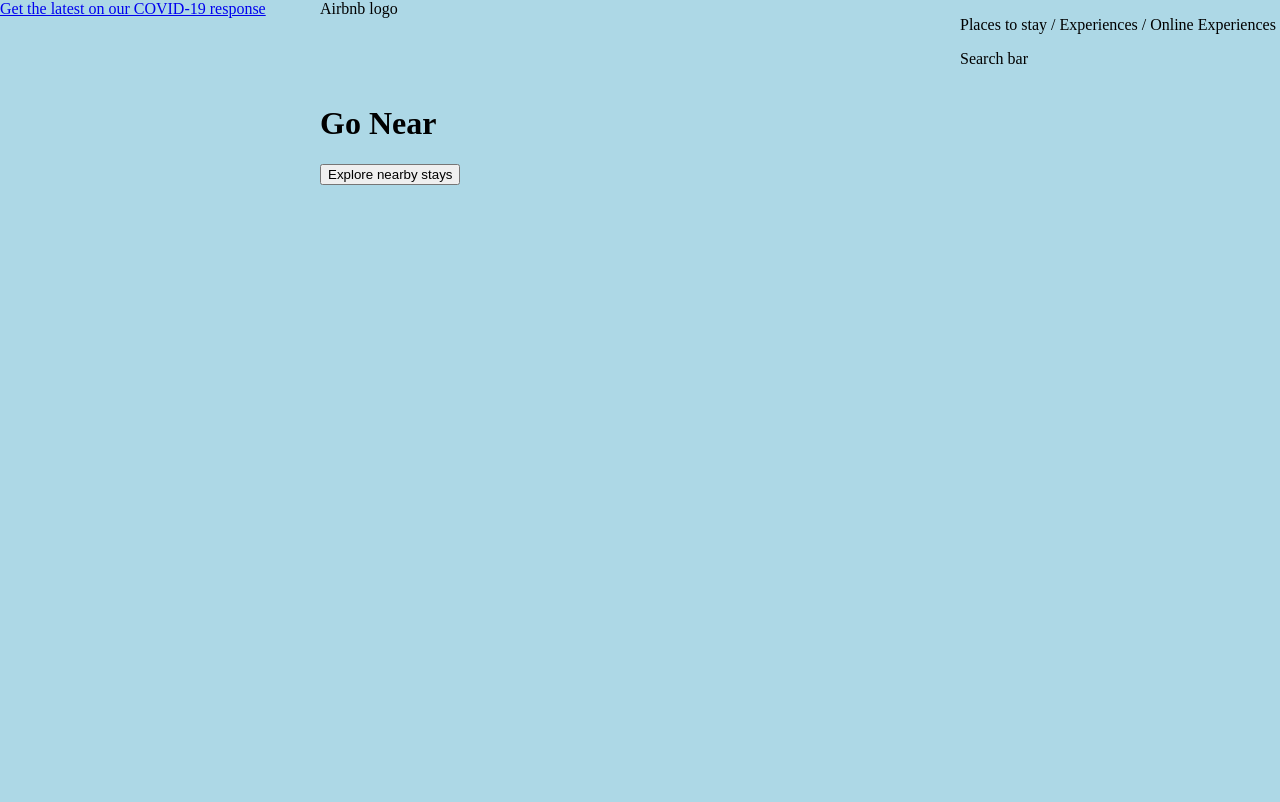
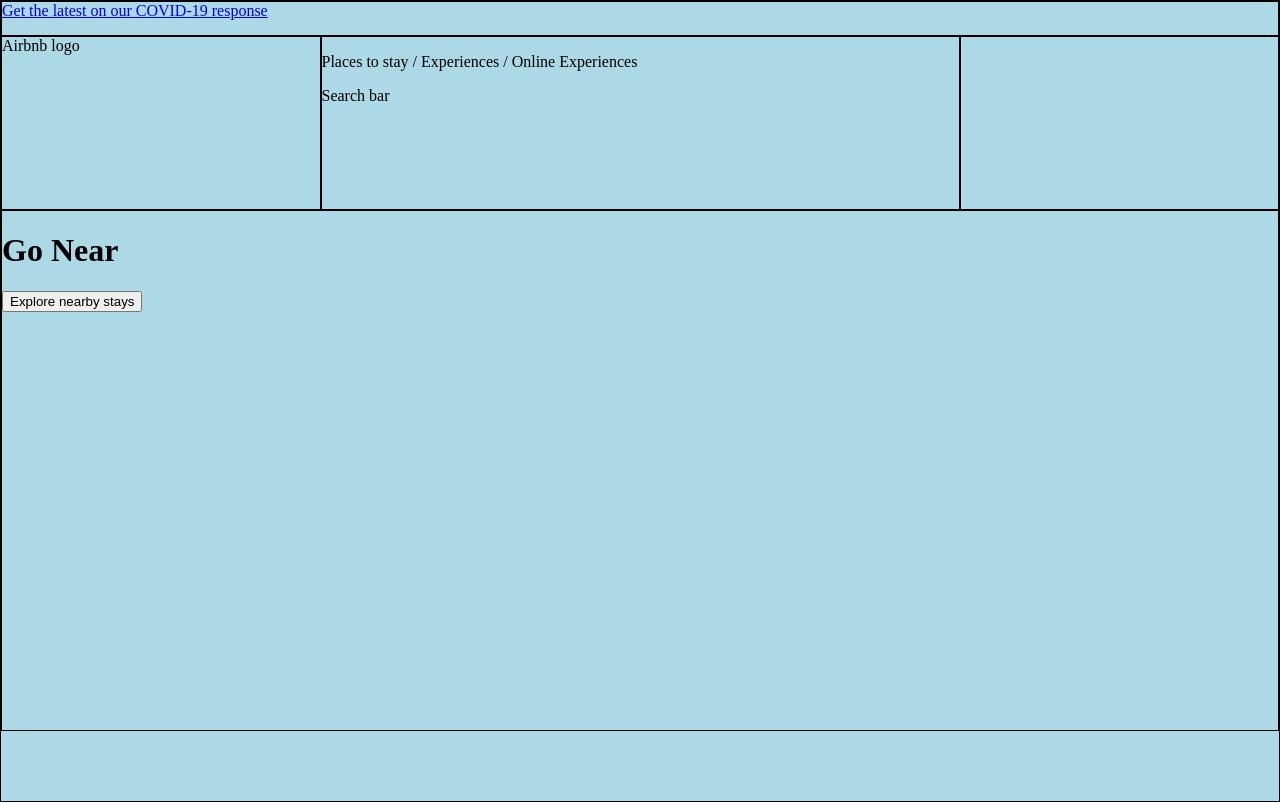
Before and after one commit to frannieziesemer/airbnb-clone, a plain HTML site: page index.html in a window 1280 px wide. Drawn offline with Linux system fonts and the light colour scheme.

Commit message:
Assign grid elements to grid template areas

```diff
--- a/src/styles.css
+++ b/src/styles.css
@@ -14,3 +14,27 @@ body {
         "main main main"
         ". . .";
 }
+
+.info-text {
+    grid-area: info;
+}
+
+.logo-container {
+    grid-area: logo;
+}
+
+.nav-search-container {
+    grid-area: nav-search;
+}
+
+.profile-buttons-container {
+    grid-area: profile;
+}
+
+.main {
+    grid-area: main;
+}
+
+.border {
+    border: 1px solid black;
+}
```
